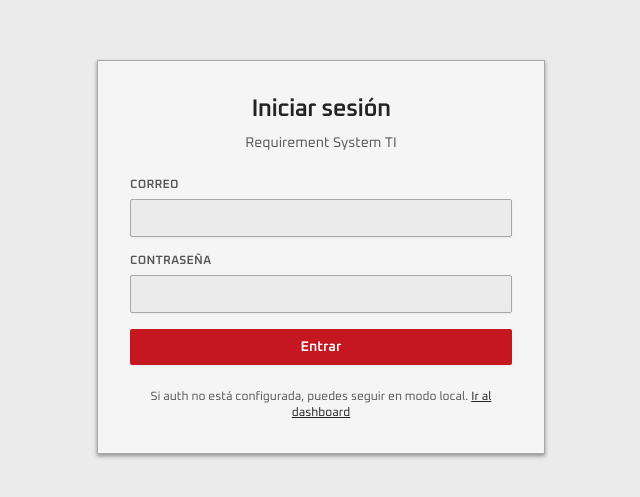
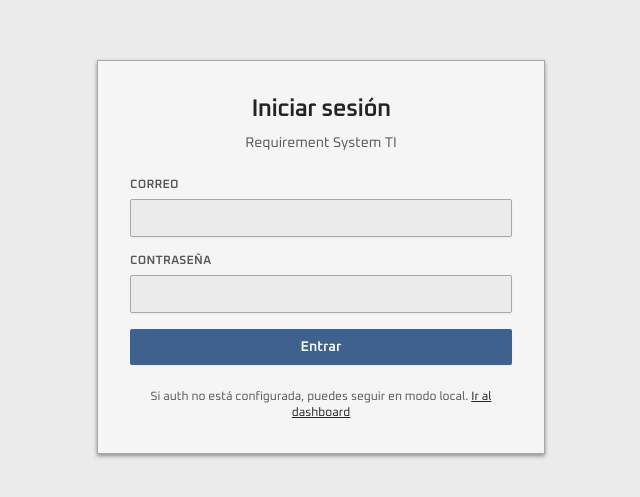
Before and after one commit to 404BadRequest/requirements-management-system, a Next.js app: page /login in a window 1280 px wide. Shown: the part 143-640 px from the top of the page, without its empty margins (319-959 px from the left). Built offline with nearby package versions, Linux system fonts and the light colour scheme; no server answers.

Commit message:
style: adopt sober blue as primary theme color
Replace the alert-oriented red primary palette with a calmer blue for links, focus rings, and charts.

Co-authored-by: Cursor <cursoragent@cursor.com>

```diff
--- a/src/app/globals.css
+++ b/src/app/globals.css
@@ -12,14 +12,14 @@
   --muted-foreground: 0 0% 34%;
   --border: 0 0% 66%;
 
-  --primary: 357 79% 43%;
+  --primary: 214 38% 40%;
   --primary-foreground: 0 0% 100%;
   --accent: 207 53% 51%;
   --accent-foreground: 0 0% 100%;
   --danger: 357 79% 43%;
-  --ring: 357 79% 43%;
+  --ring: 214 38% 40%;
 
-  --chart-1: 357 79% 43%;
+  --chart-1: 214 38% 40%;
   --chart-2: 207 53% 51%;
   --chart-3: 28 90% 60%;
   --chart-4: 170 50% 38%;
@@ -80,12 +80,12 @@ html[data-density="compact"] {
   --muted: 0 0% 90%;
   --muted-foreground: 0 0% 34%;
   --border: 0 0% 66%;
-  --primary: 357 79% 43%;
+  --primary: 214 38% 40%;
   --primary-foreground: 0 0% 100%;
   --accent: 207 53% 51%;
   --accent-foreground: 0 0% 100%;
   --danger: 357 79% 43%;
-  --ring: 357 79% 43%;
+  --ring: 214 38% 40%;
 }
 
 body {
```
